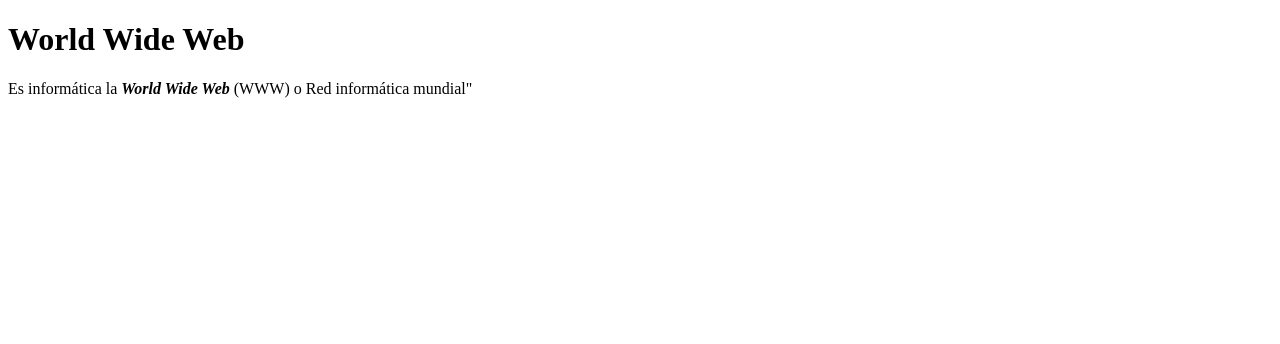
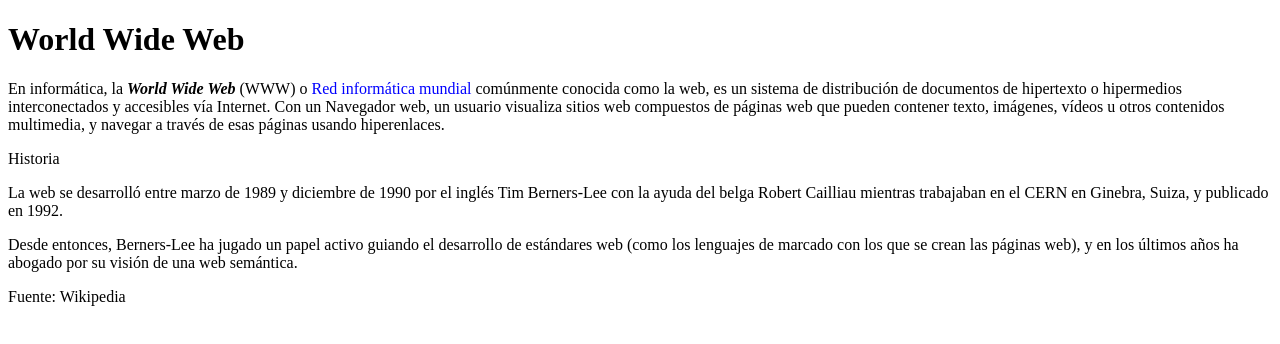
Before and after one commit to JesusMedinaVargas/aplicaciones-web, a plain HTML site: page ejercicios/ejercicio02/index.html in a window 1280 px wide. Drawn offline with Linux system fonts and the light colour scheme.

Commit message:
ejercicio2

```diff
--- a/ejercicios/ejercicio02/index.html
+++ b/ejercicios/ejercicio02/index.html
@@ -1,20 +1,41 @@
 <!DOCTYPE html>
-<html lang="es">
-    <head>
-        <meta charset="UTF-8"/>
-        <meta name="viewport" content ="width=device-width, initial-sclae=1.0">
-        <title>Hola Mundo HTML</title>
-     <head>
-     <body>
-           <h1>World Wide Web</h1>
-           <p>
+<html lang="en">
+<head>
+    <meta charset="UTF-8">
+    <meta name="description" content="Ejercicio 02 relación HTML">
+    <meta name="author" content="Sergio Sánchez Martín">
+    <title>Ejercicio 02 HTML</title>
+</head>
+<body>
+    <h1>World Wide Web</h1>
 
-              Es informática la <b><i>World Wide Web</i></b> (WWW) o <span style ="color:blue"></span>Red informática mundial"
+    <p>
+        <!-- Los documentos tienen que estar bien formados -->
+        En informática, la <b><i>World Wide Web</i></b> (WWW) o <span style="color:blue">Red informática mundial</span> comúnmente conocida como
+        la web, es un sistema de distribución de documentos de hipertexto o hipermedios
+        interconectados y accesibles vía Internet. Con un Navegador web, un usuario
+        visualiza sitios web compuestos de páginas web que pueden contener texto, imágenes,
+        vídeos u otros contenidos multimedia, y navegar a través de esas páginas
+        usando hiperenlaces.
+        <!-- Las etiquetas siempre se tienen que cerrar -->
+    </p>
 
+    <p>Historia</p>
+    <p>
+        La web se desarrolló entre marzo de 1989 y diciembre de 1990 por el inglés Tim Berners-Lee
+        con la ayuda del belga Robert Cailliau mientras trabajaban en el CERN en Ginebra, Suiza,
+        y publicado en 1992.
+    </p>
+    <p>
+        Desde entonces, Berners-Lee ha jugado un papel activo guiando el desarrollo de estándares web
+        (como los lenguajes de marcado con los que se crean las páginas web), y en los últimos años
+        ha abogado por su visión de una web semántica.
+    </p>
+    <p>
+        <!-- Los documentos tienen que estar bien formados -->
+        Fuente: Wikipedia
+    </p>
+    <!-- Las etiquetas siempre se tienen que cerrar -->
 
-
-
-
-
-     <body>
-     <html>
+</body>
+</html>
```
